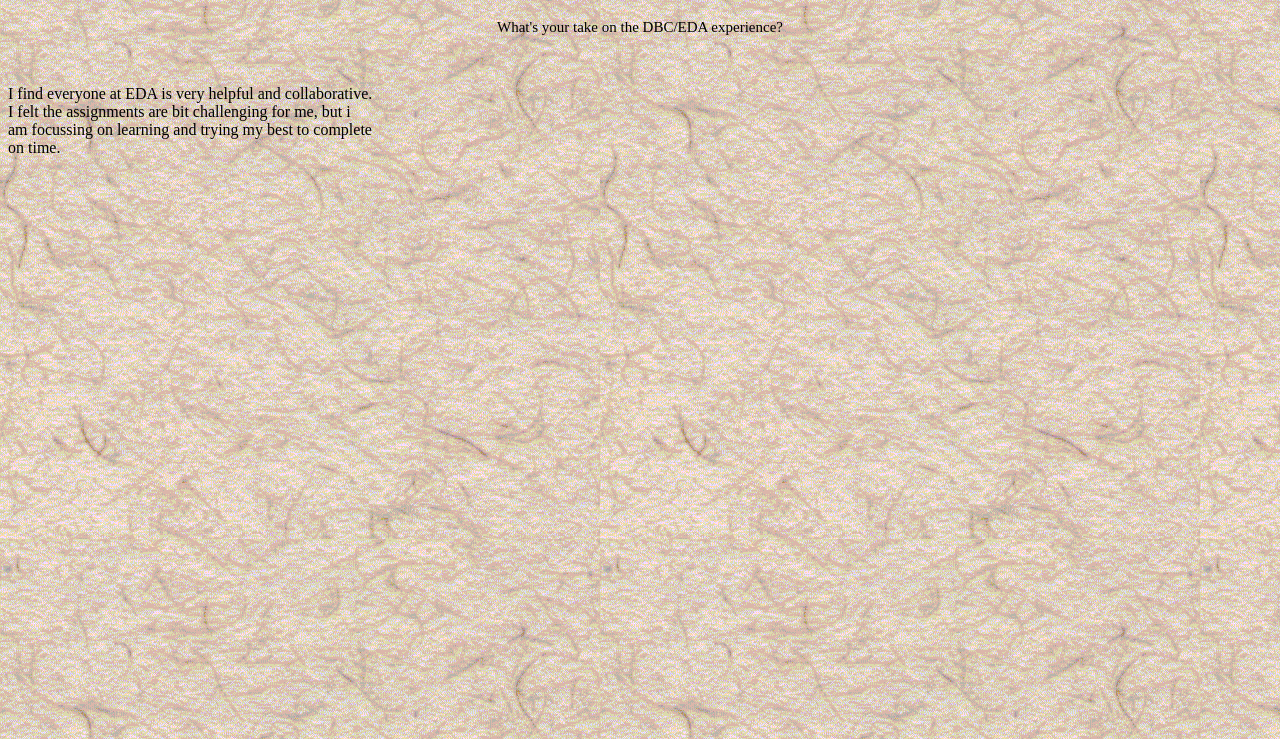
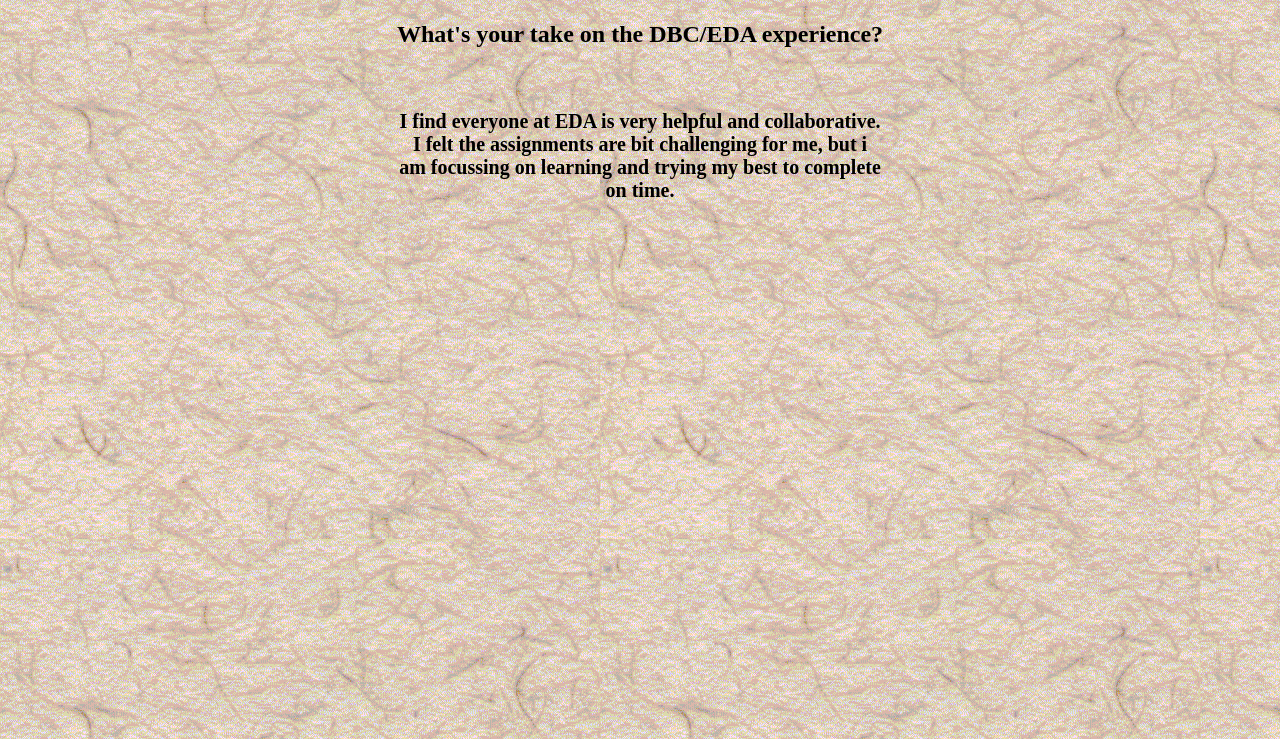
Before and after one commit to surya-surendranath/surya-surendranath.github.io, a plain HTML site: page blog/c1-reflection-blog.html in a window 1280 px wide. Shown: the part 61-800 px from the top of the page. Drawn offline with Linux system fonts and the light colour scheme.

Commit message:
image pixel changes

```diff
--- a/styles/main.css
+++ b/styles/main.css
@@ -21,9 +21,11 @@ body {
 }
 #p3 {
   text-align: center;
+  font-size:24px;
+  font-weight: bold;
+}
+#p4 {
+  text-align: center;
   font-size:20px;
+  font-weight: bold;
 }
-#p3 {
-  text-align: center;
-  font-size:15px;
-}
```
